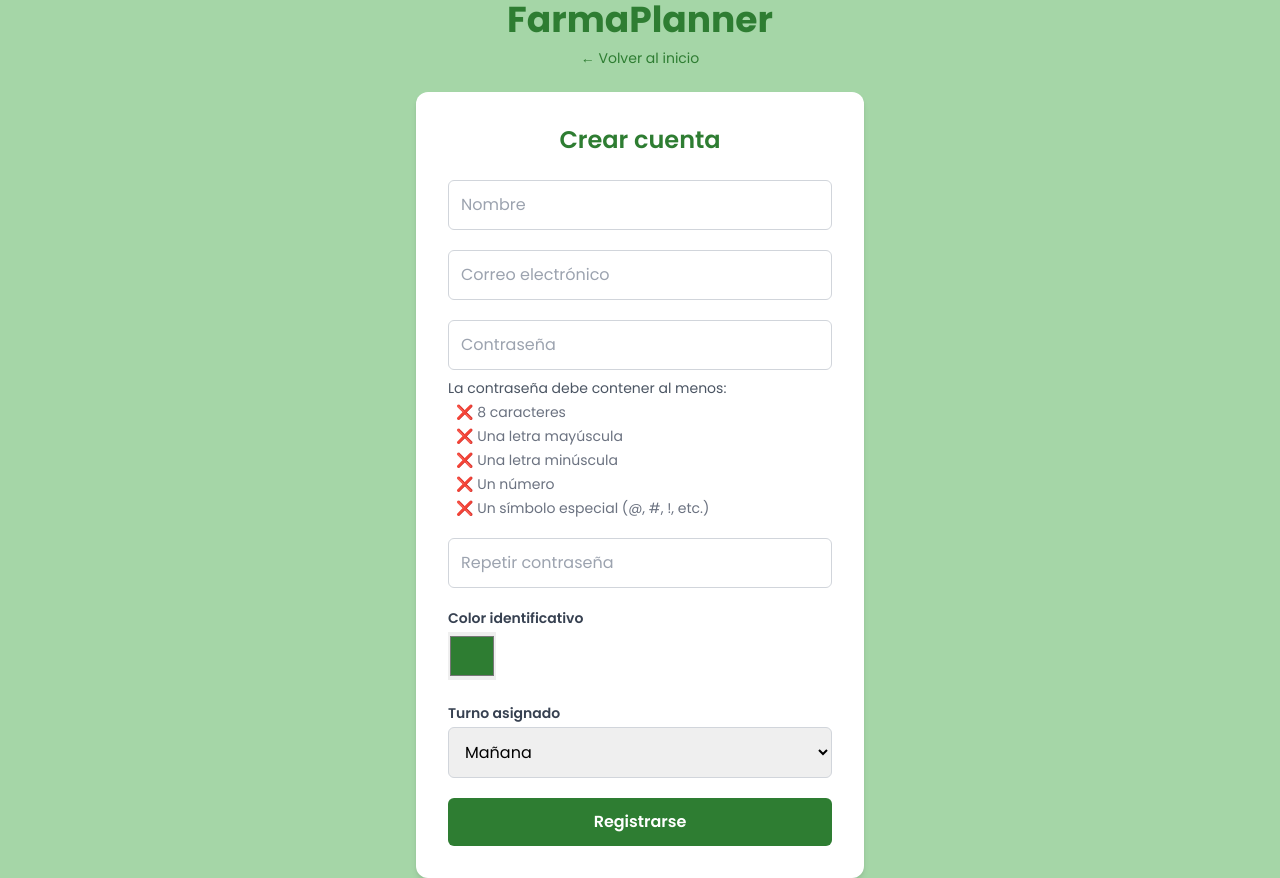
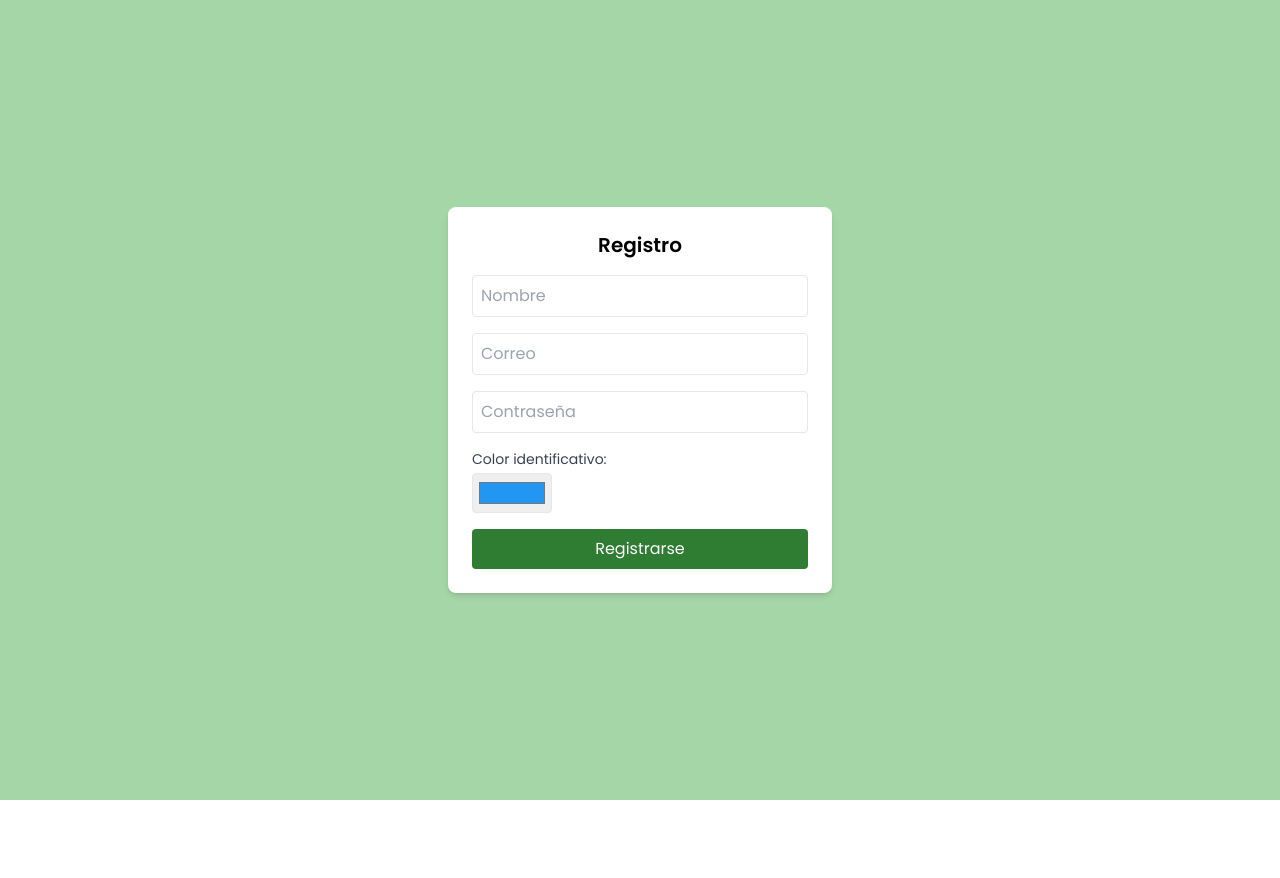
Before and after one commit to LauGL/farma-planner, a React (Vite) app: page /register in a window 1280 px wide. After the commit the page ends 800 px from the top, so only its background shows below. Built offline with nearby package versions, Linux system fonts and the light colour scheme.

Commit message:
Panel admin visible solo para usuarios con rol 'admin'. Botones 'Atrás' y 'Cerrar sesión' añadidos

```diff
--- a/package.json
+++ b/package.json
@@ -20,7 +20,8 @@
     "react-big-calendar": "^1.19.4",
     "react-dom": "^19.1.1",
     "react-hot-toast": "^2.6.0",
-    "react-router-dom": "^7.9.1"
+    "react-router-dom": "^7.9.1",
+    "sweetalert2": "^11.25.0"
   },
   "devDependencies": {
     "@eslint/js": "^9.33.0",
--- a/src/App.jsx
+++ b/src/App.jsx
@@ -4,6 +4,7 @@ import Register from "./pages/Register.jsx";
 import Login from "./pages/Login.jsx";
 import Dashboard from "./pages/Dashboard.jsx";
 import Profile from "./pages/Profile.jsx";
+import AdminPanel from "./pages/AdminPanel.jsx"; // ✅ añadido
 
 function App() {
   return (
@@ -14,6 +15,7 @@ function App() {
         <Route path="/login" element={<Login />} />
         <Route path="/dashboard" element={<Dashboard />} />
         <Route path="/profile" element={<Profile />} />
+        <Route path="/admin" element={<AdminPanel />} /> {/* ✅ nueva ruta */}
       </Routes>
     </Router>
   );
--- a/src/pages/Profile.jsx
+++ b/src/pages/Profile.jsx
@@ -1,122 +1,111 @@
-// src/pages/Profile.jsx
-import { useState, useEffect } from "react";
+import { useEffect, useState } from "react";
 import { auth, db } from "../firebaseConfig";
-import {
-  doc,
-  getDoc,
-  updateDoc,
-  query,
-  collection,
-  where,
-  getDocs,
-} from "firebase/firestore";
+import { useNavigate } from "react-router-dom";
+import { doc, getDoc, updateDoc } from "firebase/firestore";
 import { toast } from "react-hot-toast";
-import { useNavigate } from "react-router-dom";
 
 function Profile() {
   const [userData, setUserData] = useState(null);
   const [color, setColor] = useState("");
-  const [shift, setShift] = useState("");
-  const [loading, setLoading] = useState(true);
+  const [turno, setTurno] = useState("mañana");
   const navigate = useNavigate();
 
   useEffect(() => {
-    const fetchUserData = async () => {
-      const user = auth.currentUser;
-      if (!user) {
+    const currentUser = auth.currentUser;
+    if (!currentUser) {
       navigate("/login");
       return;
     }
 
-      const docRef = doc(db, "users", user.uid);
-      const docSnap = await getDoc(docRef);
-
-      if (docSnap.exists()) {
-        const data = docSnap.data();
+    const fetchData = async () => {
+      const docRef = doc(db, "users", currentUser.uid);
+      const snap = await getDoc(docRef);
+      if (snap.exists()) {
+        const data = snap.data();
         setUserData(data);
-        setColor(data.color);
-        setShift(data.shift);
-      }
-      setLoading(false);
-    };
-
-    fetchUserData();
-  }, [navigate]); // ✅ Agregamos 'navigate' como dependencia
-
-  const isColorInUse = async (newColor) => {
-    const q = query(collection(db, "users"), where("color", "==", newColor));
-    const querySnapshot = await getDocs(q);
-    return querySnapshot.docs.some((doc) => doc.id !== auth.currentUser.uid);
-  };
-
-  const handleUpdate = async () => {
-    if (!color || !shift) {
-      toast.error("Todos los campos son obligatorios");
-      return;
-    }
-
-    if (color !== userData.color) {
-      const colorExists = await isColorInUse(color);
-      if (colorExists) {
-        toast.error("Este color ya está en uso. Elige otro");
-        return;
-      }
-    }
-
-    try {
-      await updateDoc(doc(db, "users", auth.currentUser.uid), {
-        color,
-        shift,
-      });
-      toast.success("Perfil actualizado ✅");
-    } catch {
-      toast.error("Error al actualizar el perfil ❌");
+        setColor(data.color || "");
+        setTurno(data.turno || "mañana");
       }
     };
 
-  if (loading) return <p className="text-center mt-10">Cargando perfil...</p>;
+    fetchData();
+  }, [navigate]);
+
+  const handleSave = async () => {
+    try {
+      const uid = auth.currentUser.uid;
+      await updateDoc(doc(db, "users", uid), {
+        color,
+        turno,
+      });
+      toast.success("Perfil actualizado ✅");
+    } catch (error) {
+      toast.error("Error al guardar cambios ❌");
+      console.error(error);
+    }
+  };
+
+  const handleLogout = async () => {
+    await auth.signOut();
+    navigate("/login");
+  };
 
   return (
-    <div className="min-h-screen bg-secondary flex flex-col items-center px-4 py-8">
-      <h1 className="text-3xl font-bold text-primary mb-4">Mi Perfil</h1>
+    <div className="min-h-screen bg-secondary px-4 py-8 flex flex-col items-center">
+      <h1 className="text-3xl font-bold mb-6 text-primary">Mi Perfil</h1>
 
-      <div className="bg-white p-6 rounded shadow-md w-full max-w-md">
-        <p>
+      <div className="w-full max-w-md bg-white p-6 rounded-lg shadow-md">
+        {userData && (
+          <>
+            <p className="mb-4">
               <strong>Nombre:</strong> {userData.name}
             </p>
-        <p>
+            <p className="mb-4">
               <strong>Email:</strong> {userData.email}
             </p>
 
-        <div className="mt-4">
-          <label className="block mb-1 font-semibold">Turno actual:</label>
-          <select
-            value={shift}
-            onChange={(e) => setShift(e.target.value)}
-            className="w-full border p-2 rounded"
-          >
-            <option value="morning">Mañana</option>
-            <option value="afternoon">Tarde</option>
-          </select>
-        </div>
-
-        <div className="mt-4">
-          <label className="block mb-1 font-semibold">
-            Color identificativo:
-          </label>
+            <label className="block mb-2">Color identificativo:</label>
             <input
               type="color"
               value={color}
               onChange={(e) => setColor(e.target.value)}
+              className="mb-4 w-full h-10 rounded border"
             />
-        </div>
+
+            <label className="block mb-2">Turno actual:</label>
+            <select
+              value={turno}
+              onChange={(e) => setTurno(e.target.value)}
+              className="mb-6 w-full p-2 border rounded"
+            >
+              <option value="mañana">Mañana</option>
+              <option value="tarde">Tarde</option>
+            </select>
 
             <button
-          onClick={handleUpdate}
-          className="mt-6 w-full bg-primary text-white py-2 px-4 rounded hover:bg-primary-dark transition"
+              onClick={handleSave}
+              className="w-full bg-primary text-white py-2 rounded hover:bg-blue-700 mb-4"
             >
               Guardar cambios
             </button>
+
+            {/* ✅ Botón para volver atrás */}
+            <button
+              onClick={() => navigate(-1)}
+              className="w-full bg-gray-300 text-black py-2 rounded hover:bg-gray-400 mb-4"
+            >
+              ← Atrás
+            </button>
+
+            {/* ✅ Botón cerrar sesión */}
+            <button
+              onClick={handleLogout}
+              className="w-full bg-red-600 text-white py-2 rounded hover:bg-red-700"
+            >
+              Cerrar sesión
+            </button>
+          </>
+        )}
       </div>
     </div>
   );
--- a/src/pages/Register.jsx
+++ b/src/pages/Register.jsx
@@ -1,200 +1,103 @@
-import { useEffect, useState } from "react";
-import { Link } from "react-router-dom";
-import { registerUser } from "../services/auth";
+// src/pages/Register.jsx
+import { useState } from "react";
+import { auth, db } from "../firebaseConfig";
+import { createUserWithEmailAndPassword } from "firebase/auth";
+import { doc, setDoc } from "firebase/firestore";
+import { useNavigate } from "react-router-dom";
 import { toast } from "react-hot-toast";
 
-const Requirement = ({ label, isValid }) => (
-  <li
-    className={`flex items-center gap-2 ${
-      isValid ? "text-green-600" : "text-gray-500"
-    }`}
-  >
-    {isValid ? "✅" : "❌"} {label}
-  </li>
-);
-
 function Register() {
+  const navigate = useNavigate();
+  const [name, setName] = useState("");
   const [email, setEmail] = useState("");
   const [password, setPassword] = useState("");
-  const [confirmPassword, setConfirmPassword] = useState("");
-  const [name, setName] = useState("");
-  const [color, setColor] = useState("#2E7D32");
-  const [shift, setShift] = useState("morning");
+  const [userColor, setUserColor] = useState("#2196f3");
 
-  const [message, setMessage] = useState("");
-  const [messageType, setMessageType] = useState("success");
+  const adminEmails = ["admin1@mail.com", "admin2@mail.com"];
 
-  // Validación de contraseña
-  const hasMinLength = password.length >= 8;
-  const hasUppercase = /[A-Z]/.test(password);
-  const hasLowercase = /[a-z]/.test(password);
-  const hasNumber = /[0-9]/.test(password);
-  const hasSymbol = /[@$!%*?&#]/.test(password);
-  const isPasswordSecure =
-    hasMinLength && hasUppercase && hasLowercase && hasNumber && hasSymbol;
-
-  const handleSubmit = async (e) => {
+  const handleRegister = async (e) => {
     e.preventDefault();
-
-    if (!isPasswordSecure) {
-      toast.error("La contraseña no cumple los requisitos de seguridad.");
-      setMessageType("error");
-      return;
-    }
-
-    if (password !== confirmPassword) {
-      toast.error("Las contraseñas no coinciden ❌");
+    if (!name || !email || !password) {
+      toast.error("Completa todos los campos");
       return;
     }
 
     try {
-      await registerUser(email, password, name, color, shift);
-      setMessage("¡Usuario registrado correctamente!");
-      setMessageType("success");
+      const userCredential = await createUserWithEmailAndPassword(
+        auth,
+        email,
+        password
+      );
+      const user = userCredential.user;
 
-      // Reset form
-      setEmail("");
-      setPassword("");
-      setConfirmPassword("");
-      setName("");
-      setColor("#2E7D32");
-      setShift("morning");
+      const role = adminEmails.includes(email) ? "admin" : "user";
+
+      await setDoc(doc(db, "users", user.uid), {
+        name,
+        email,
+        color: userColor,
+        role,
+        turno: "mañana",
+      });
+
+      toast.success("Registro exitoso ✅");
+      navigate("/dashboard");
     } catch (error) {
-      toast.error(error.message || "Error al registrar usuario ❌");
-      return;
+      toast.error("Error al registrar ❌");
+      console.error(error);
     }
   };
 
-  useEffect(() => {
-    if (message) {
-      const timer = setTimeout(() => setMessage(""), 4000);
-      return () => clearTimeout(timer);
-    }
-  }, [message]);
+  return (
+    <div className="min-h-screen flex flex-col items-center justify-center bg-secondary">
+      <form
+        onSubmit={handleRegister}
+        className="bg-white p-6 rounded-lg shadow-md w-full max-w-sm"
+      >
+        <h2 className="text-xl font-semibold mb-4 text-center">Registro</h2>
 
-  return (
-    <div className="min-h-screen flex flex-col items-center justify-center bg-secondary px-4">
-      {/* Nombre de la App */}
-      <h1 className="text-4xl font-bold text-primary mb-2">FarmaPlanner</h1>
-
-      {/* Botón volver al inicio */}
-      <Link
-        to="/"
-        className="mb-6 text-sm text-primary hover:underline font-medium"
-      >
-        ← Volver al inicio
-      </Link>
-
-      <div className="w-full max-w-md bg-white p-8 rounded-xl shadow-md">
-        <h2 className="text-2xl font-semibold text-center text-primary mb-6">
-          Crear cuenta
-        </h2>
-
-        {message && (
-          <div
-            className={`mb-4 p-3 rounded-md text-sm font-semibold ${
-              messageType === "success"
-                ? "bg-green-100 text-green-800"
-                : "bg-red-100 text-red-800"
-            }`}
-          >
-            {message}
-          </div>
-        )}
-
-        <form onSubmit={handleSubmit} className="space-y-5">
         <input
           type="text"
           placeholder="Nombre"
           value={name}
           onChange={(e) => setName(e.target.value)}
-            required
-            className="w-full p-3 border border-gray-300 rounded-md focus:outline-none focus:ring-2 focus:ring-primary"
+          className="w-full p-2 border rounded mb-4"
         />
 
         <input
           type="email"
-            placeholder="Correo electrónico"
+          placeholder="Correo"
           value={email}
           onChange={(e) => setEmail(e.target.value)}
-            required
-            className="w-full p-3 border border-gray-300 rounded-md focus:outline-none focus:ring-2 focus:ring-primary"
+          className="w-full p-2 border rounded mb-4"
         />
 
-          <div>
         <input
           type="password"
           placeholder="Contraseña"
           value={password}
           onChange={(e) => setPassword(e.target.value)}
-              required
-              className="w-full p-3 border border-gray-300 rounded-md focus:outline-none focus:ring-2 focus:ring-primary"
-            />
-            <div className="text-sm text-gray-600 mt-2">
-              <p>La contraseña debe contener al menos:</p>
-              <ul className="list-none ml-2 mt-1 space-y-1">
-                <Requirement label="8 caracteres" isValid={hasMinLength} />
-                <Requirement
-                  label="Una letra mayúscula"
-                  isValid={hasUppercase}
-                />
-                <Requirement
-                  label="Una letra minúscula"
-                  isValid={hasLowercase}
-                />
-                <Requirement label="Un número" isValid={hasNumber} />
-                <Requirement
-                  label="Un símbolo especial (@, #, !, etc.)"
-                  isValid={hasSymbol}
-                />
-              </ul>
-            </div>
-          </div>
-
-          <input
-            type="password"
-            placeholder="Repetir contraseña"
-            value={confirmPassword}
-            onChange={(e) => setConfirmPassword(e.target.value)}
-            required
-            className="w-full p-3 border border-gray-300 rounded-md focus:outline-none focus:ring-2 focus:ring-primary"
+          className="w-full p-2 border rounded mb-4"
         />
 
-          <div>
-            <label className="block mb-1 font-semibold text-sm text-gray-700">
-              Color identificativo
+        <label className="block text-sm font-medium text-gray-700 mb-1">
+          Color identificativo:
         </label>
         <input
           type="color"
-              value={color}
-              onChange={(e) => setColor(e.target.value)}
-              className="w-12 h-12 p-0 border-none"
+          value={userColor}
+          onChange={(e) => setUserColor(e.target.value)}
+          className="mb-4 w-20 h-10 p-1 border rounded"
         />
-          </div>
-
-          <div>
-            <label className="block mb-1 font-semibold text-sm text-gray-700">
-              Turno asignado
-            </label>
-            <select
-              value={shift}
-              onChange={(e) => setShift(e.target.value)}
-              className="w-full p-3 border border-gray-300 rounded-md focus:outline-none focus:ring-2 focus:ring-primary"
-            >
-              <option value="morning">Mañana</option>
-              <option value="afternoon">Tarde</option>
-            </select>
-          </div>
 
         <button
           type="submit"
-            className="w-full py-3 bg-primary text-white rounded-md font-semibold hover:bg-green-900 transition"
+          className="w-full bg-primary text-white py-2 rounded hover:bg-primary-dark transition"
         >
           Registrarse
         </button>
       </form>
     </div>
-    </div>
   );
 }
 
```
Also changed, not shown: src/components/FullCalendarComponent.jsx (+100 -50 lines), src/pages/AdminPanel.jsx (added, +92 -0 lines), src/pages/Dashboard.jsx (+25 -15 lines), src/components/AdminRequestItem.jsx (added), src/components/AdminRequestList.jsx (added), src/pages/AdminDashboard.jsx (added), 1 other file (tests, documents, lock files or other folders). Lines whose indentation alone changed are shown as unchanged.
